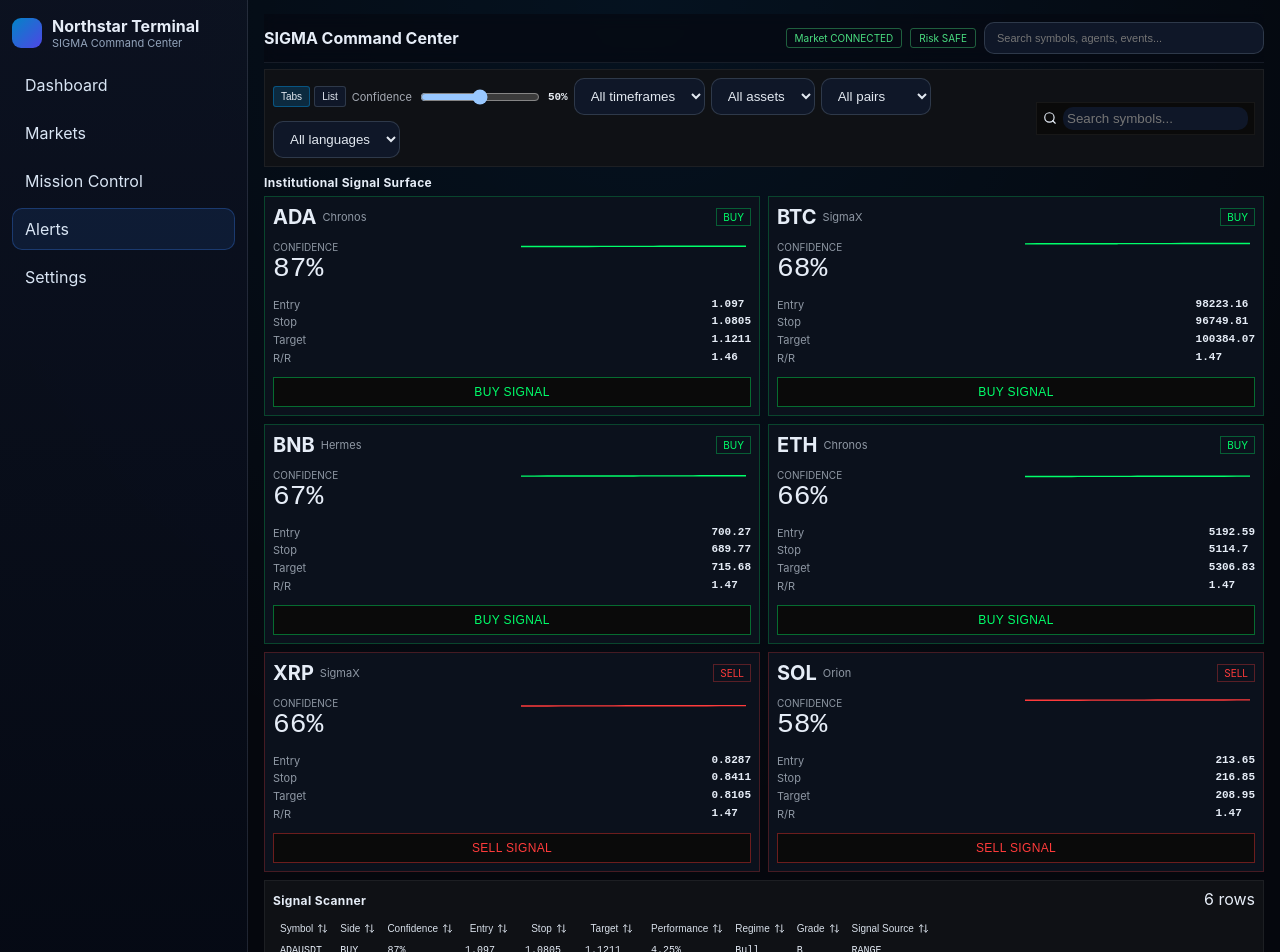
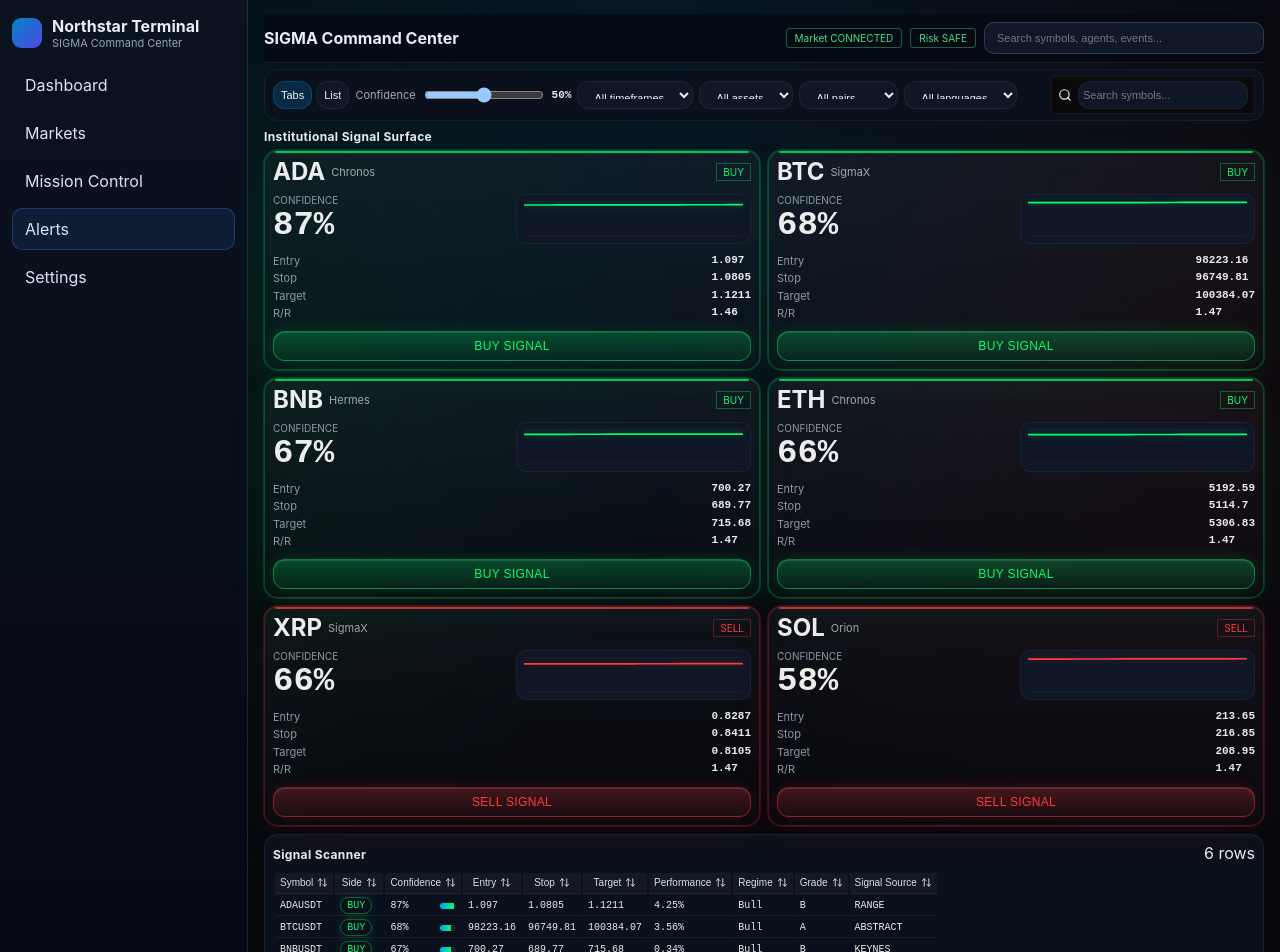
Before and after one commit to Kainiko943/hfh, a React (Vite) app: page /alerts in a window 1280 px wide. Shown: the top 952 px of the page. Built offline with nearby package versions, Linux system fonts and the light colour scheme.

Commit message:
feat: polish alerts visuals to premium terminal finish

```diff
--- a/src/pages/AlertsPage.tsx
+++ b/src/pages/AlertsPage.tsx
@@ -1,6 +1,6 @@
 import { memo, useEffect, useMemo, useRef, useState, useSyncExternalStore } from 'react'
 import { ArrowUpDown, Search } from 'lucide-react'
-import { Line, LineChart, ResponsiveContainer } from 'recharts'
+import { CartesianGrid, Line, LineChart, ResponsiveContainer } from 'recharts'
 import { marketStore } from '../state/mockStream'
 
 type Side = 'BUY' | 'SELL'
@@ -80,7 +80,15 @@ const SignalCard = memo(function SignalCard({ signal }: { signal: SignalRow }) {
         <div className="signal-mini-chart" aria-hidden>
           <ResponsiveContainer width="100%" height="100%">
             <LineChart data={signal.spark}>
-              <Line type="monotone" dataKey="v" stroke={signal.side === 'BUY' ? '#00FF6A' : '#FF3B3B'} strokeWidth={1.4} dot={false} />
+              <CartesianGrid stroke="rgba(255,255,255,0.04)" vertical={false} />
+              <Line
+                type="monotone"
+                dataKey="v"
+                stroke={signal.side === 'BUY' ? '#00FF6A' : '#FF3B3B'}
+                strokeWidth={1.7}
+                dot={false}
+                style={{ filter: `drop-shadow(0 0 4px ${signal.side === 'BUY' ? 'rgba(0,255,106,.35)' : 'rgba(255,59,59,.35)'})` }}
+              />
             </LineChart>
           </ResponsiveContainer>
         </div>
@@ -108,8 +116,15 @@ const ScannerRow = memo(function ScannerRow({
   return (
     <tr>
       <td>{row.symbol}</td>
-      <td><span className={row.side === 'BUY' ? 'up' : 'down'}>{row.side}</span></td>
-      <td className={flash.confidence ? 'flash' : ''}>{row.confidence}%</td>
+      <td><span className={`scanner-side-badge ${row.side === 'BUY' ? 'buy' : 'sell'}`}>{row.side}</span></td>
+      <td className={flash.confidence ? 'flash' : ''}>
+        <div className="scanner-confidence-cell">
+          <span>{row.confidence}%</span>
+          <div className="scanner-confidence-track">
+            <b style={{ width: `${row.confidence}%` }} />
+          </div>
+        </div>
+      </td>
       <td className={flash.entry ? 'flash' : ''}>{row.entry}</td>
       <td>{row.stop}</td>
       <td>{row.target}</td>
--- a/src/styles.css
+++ b/src/styles.css
@@ -524,3 +524,152 @@ a { color: inherit; text-decoration: none; }
   .audit-top .input { min-width: 0; width: 100%; }
   .signal-grid { grid-template-columns: 1fr; }
 }
+
+/* Alerts premium polish pass (Image #2 finish) */
+html, body, #root {
+  background:
+    radial-gradient(circle at 50% 0%, rgba(0,163,255,0.10), transparent 55%),
+    radial-gradient(circle at 10% 30%, rgba(0,255,106,0.06), transparent 40%),
+    radial-gradient(circle at 90% 30%, rgba(255,59,59,0.05), transparent 40%),
+    #05070D;
+}
+
+.alerts-page {
+  gap: 8px;
+  color: rgba(255,255,255,0.92);
+}
+.alerts-page .terminal-panel,
+.alerts-controls {
+  background: #0B111C;
+  border: 1px solid rgba(255,255,255,0.06);
+  border-radius: 14px;
+}
+.alerts-controls {
+  min-height: 44px;
+  padding: 6px 8px;
+}
+.alerts-controls .select,
+.alerts-controls .btn,
+.alerts-controls .input {
+  height: 28px;
+  background: #0F1626;
+  border: 1px solid rgba(255,255,255,0.06);
+  border-radius: 12px;
+  color: rgba(255,255,255,0.92);
+  font-size: 11px;
+}
+.alerts-controls .input::placeholder { color: rgba(255,255,255,0.42); }
+.alerts-controls .btn.compact.active { border-color: rgba(0,163,255,0.22); }
+
+.signal-card {
+  position: relative;
+  border-radius: 14px;
+  background: linear-gradient(180deg, rgba(255,255,255,0.04), rgba(255,255,255,0.01));
+  border: 1px solid rgba(255,255,255,0.08);
+  box-shadow: inset 0 1px 0 rgba(255,255,255,0.05);
+  transition: transform 150ms ease-in-out, box-shadow 150ms ease-in-out, border-color 150ms ease-in-out;
+}
+.signal-card::before {
+  content: '';
+  position: absolute;
+  left: 10px;
+  right: 10px;
+  top: 0;
+  height: 2px;
+  border-radius: 2px;
+  opacity: .9;
+}
+.signal-card.buy::before { background: rgba(0,255,106,.8); }
+.signal-card.sell::before { background: rgba(255,59,59,.8); }
+.signal-card.buy {
+  box-shadow:
+    inset 0 1px 0 rgba(255,255,255,0.05),
+    0 0 0 1px rgba(0,255,106,0.18),
+    0 10px 40px rgba(0,255,106,0.06);
+}
+.signal-card.sell {
+  box-shadow:
+    inset 0 1px 0 rgba(255,255,255,0.05),
+    0 0 0 1px rgba(255,59,59,0.18),
+    0 10px 40px rgba(255,59,59,0.06);
+}
+.signal-card:hover {
+  transform: translateY(-1px);
+}
+.signal-card.buy:hover {
+  box-shadow:
+    inset 0 1px 0 rgba(255,255,255,0.06),
+    0 0 0 1px rgba(0,255,106,0.25),
+    0 12px 44px rgba(0,255,106,0.10);
+}
+.signal-card.sell:hover {
+  box-shadow:
+    inset 0 1px 0 rgba(255,255,255,0.06),
+    0 0 0 1px rgba(255,59,59,0.25),
+    0 12px 44px rgba(255,59,59,0.10);
+}
+
+.signal-card-head strong {
+  font-size: 24px;
+  font-weight: 700;
+}
+.signal-card-head span { color: rgba(255,255,255,0.62); }
+.signal-confidence {
+  font-size: 34px;
+  font-weight: 700;
+}
+.signal-mini-chart {
+  background: #0F1626;
+  border: 1px solid rgba(255,255,255,0.05);
+  border-radius: 10px;
+  padding: 2px;
+}
+.signal-cta {
+  border-radius: 12px;
+  border: 1px solid rgba(255,255,255,0.10);
+  box-shadow: inset 0 1px 0 rgba(255,255,255,.08);
+}
+.signal-cta.buy {
+  background: linear-gradient(180deg, rgba(0,255,106,0.24), rgba(0,255,106,0.08));
+  box-shadow: inset 0 1px 0 rgba(255,255,255,.12), 0 0 16px rgba(0,255,106,.14);
+}
+.signal-cta.sell {
+  background: linear-gradient(180deg, rgba(255,59,59,0.24), rgba(255,59,59,0.08));
+  box-shadow: inset 0 1px 0 rgba(255,255,255,.12), 0 0 16px rgba(255,59,59,.14);
+}
+
+.scanner-table thead tr { background: rgba(255,255,255,0.03); }
+.scanner-table th,
+.scanner-table td {
+  border-bottom: 1px solid rgba(255,255,255,0.06);
+}
+.scanner-table tbody tr:hover { background: rgba(255,255,255,0.03); }
+.scanner-side-badge {
+  padding: 2px 6px;
+  font-size: 10px;
+  border-radius: 999px;
+  border: 1px solid rgba(255,255,255,.08);
+}
+.scanner-side-badge.buy { color: #00FF6A; border-color: rgba(0,255,106,.35); box-shadow: 0 0 10px rgba(0,255,106,.12); }
+.scanner-side-badge.sell { color: #FF3B3B; border-color: rgba(255,59,59,.35); box-shadow: 0 0 10px rgba(255,59,59,.12); }
+
+.scanner-confidence-cell {
+  display: grid;
+  grid-template-columns: 44px 1fr;
+  align-items: center;
+  gap: 6px;
+}
+.scanner-confidence-track {
+  height: 6px;
+  border-radius: 999px;
+  background: rgba(255,255,255,0.08);
+  overflow: hidden;
+}
+.scanner-confidence-track b {
+  display: block;
+  height: 100%;
+  background: linear-gradient(90deg, #00A3FF, #00FF6A);
+}
+
+.audit-panel { border-radius: 14px; }
+.audit-logline { color: rgba(255,255,255,0.42); }
```
Also changed, not shown: src/theme/tokens.ts (+12 -14 lines).
